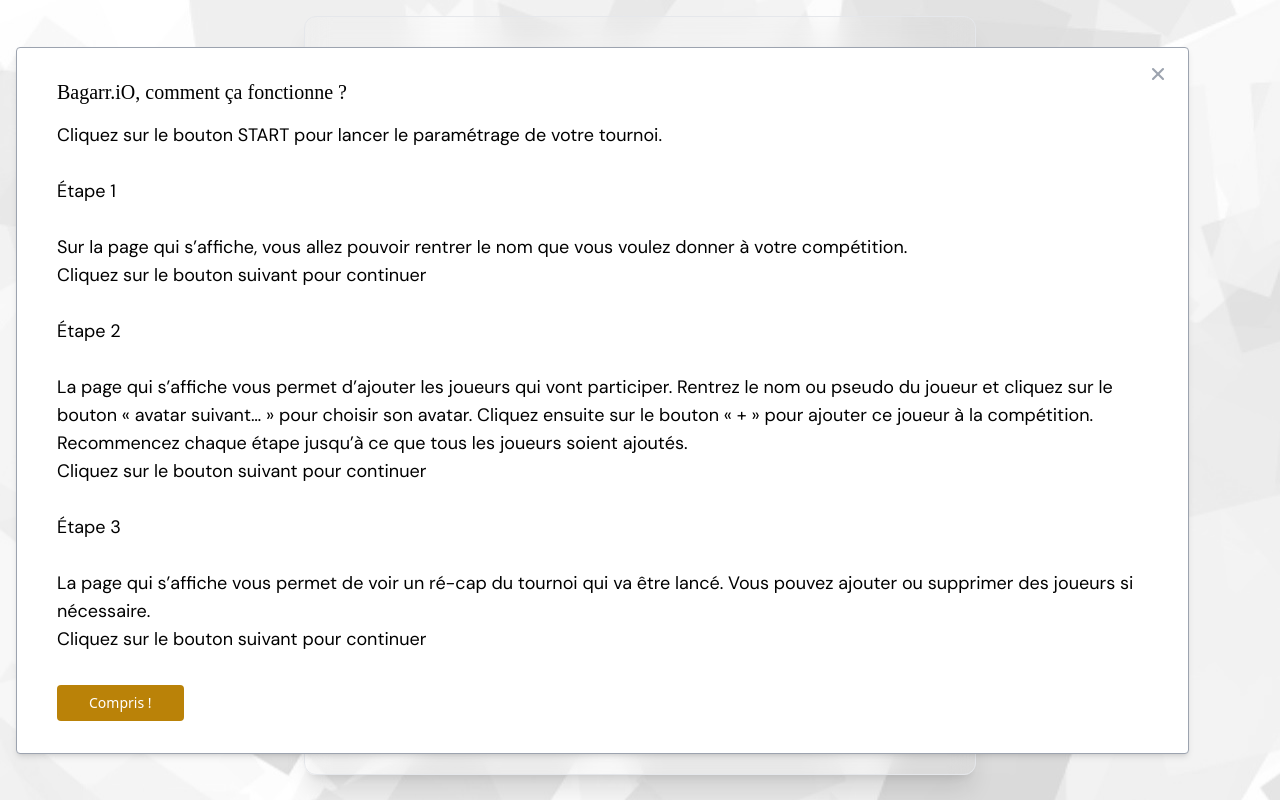
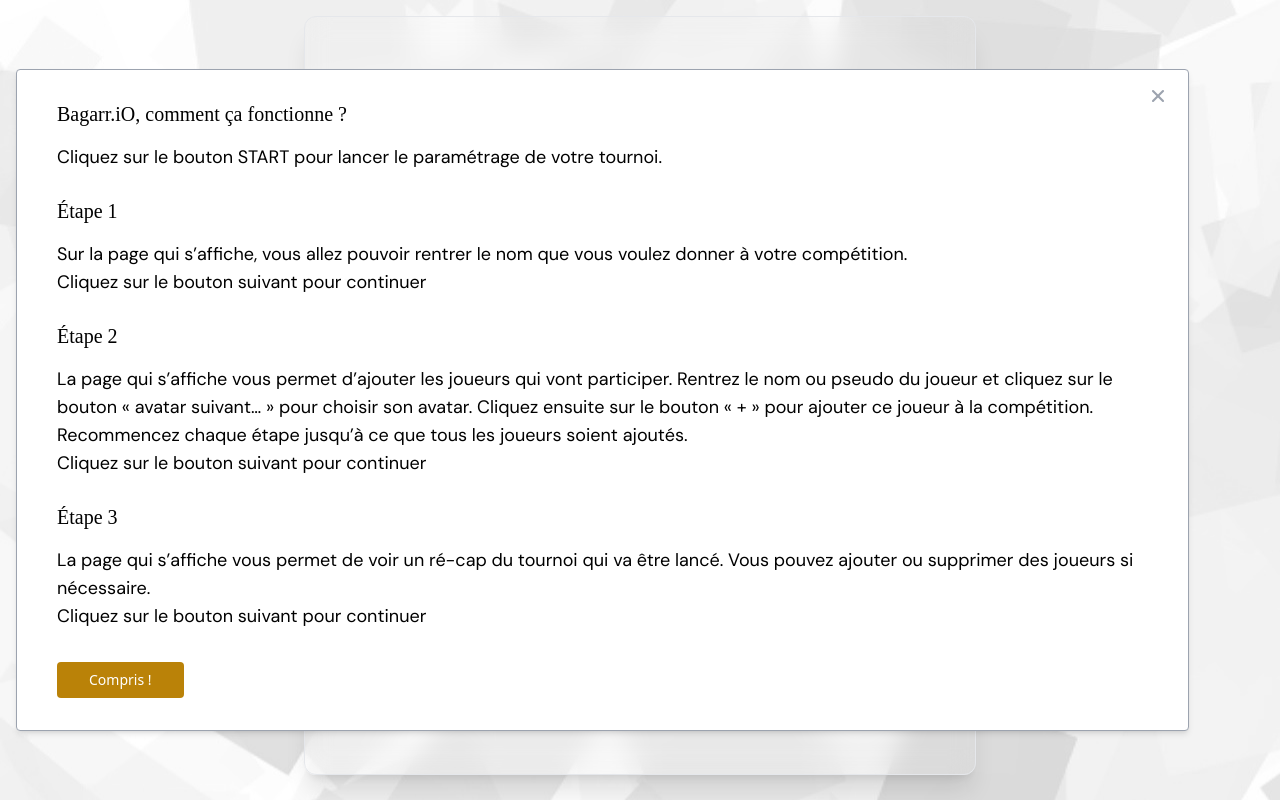
Before and after one commit to JoffreyChevalier/Bagarr.iO, a React (Vite) app in the folder frontend/: page / in a window 1280 px wide. Both pictures are taken after a click on the button "Comment jouer ?". Shown: the top 800 px of the page. Built offline with nearby package versions, Linux system fonts and the light colour scheme; no server answers; a web font is replaced by a local one.

Commit message:
adding scroll in home popup (#79)
Co-authored-by: GrischK <grischka.gorski@gmail.com>

```diff
--- a/frontend/src/components/ModalHint.jsx
+++ b/frontend/src/components/ModalHint.jsx
@@ -20,7 +20,7 @@
         {(close) => (
           <div>
             <div className="container m-4 w-11/12 md:w-2/2 max-w-xxl">
-              <div className="modal relative py-8 px-5 md:px-10 bg-white shadow-md rounded border border-gray-400">
+              <div className="modal relative py-8 px-5 md:px-10 bg-white shadow-md rounded border border-gray-400 overflow-y-scroll">
                 {/* eslint-disable-next-line */}
                 <div
                   className="cursor-pointer absolute top-0 right-0 mt-4 mr-5 text-gray-400 hover:text-gray-600 transition duration-150 ease-in-out"
@@ -52,16 +52,18 @@
                   Cliquez sur le bouton START pour lancer le paramétrage de
                   votre tournoi. <br />
                   <br />
-                  Étape 1 <br />
-                  <br />
+                  <h1 className="text-black text-xl font-lg font-title_font tracking-normal leading-tight mb-4">
+                    Étape 1{" "}
+                  </h1>
                   Sur la page qui s’affiche, vous allez pouvoir rentrer le nom
                   que vous voulez donner à votre compétition.
                   <br />
                   Cliquez sur le bouton suivant pour continuer
                   <br />
                   <br />
-                  Étape 2 <br />
-                  <br />
+                  <h1 className="text-black text-xl font-lg font-title_font tracking-normal leading-tight mb-4">
+                    Étape 2{" "}
+                  </h1>
                   La page qui s’affiche vous permet d’ajouter les joueurs qui
                   vont participer. Rentrez le nom ou pseudo du joueur et cliquez
                   sur le bouton « avatar suivant… » pour choisir son avatar.
@@ -72,8 +74,9 @@
                   Cliquez sur le bouton suivant pour continuer
                   <br />
                   <br />
-                  Étape 3 <br />
-                  <br />
+                  <h1 className="text-black text-xl font-lg font-title_font tracking-normal leading-tight mb-4">
+                    Étape 3{" "}
+                  </h1>
                   La page qui s’affiche vous permet de voir un ré-cap du tournoi
                   qui va être lancé. Vous pouvez ajouter ou supprimer des
                   joueurs si nécessaire.
```
